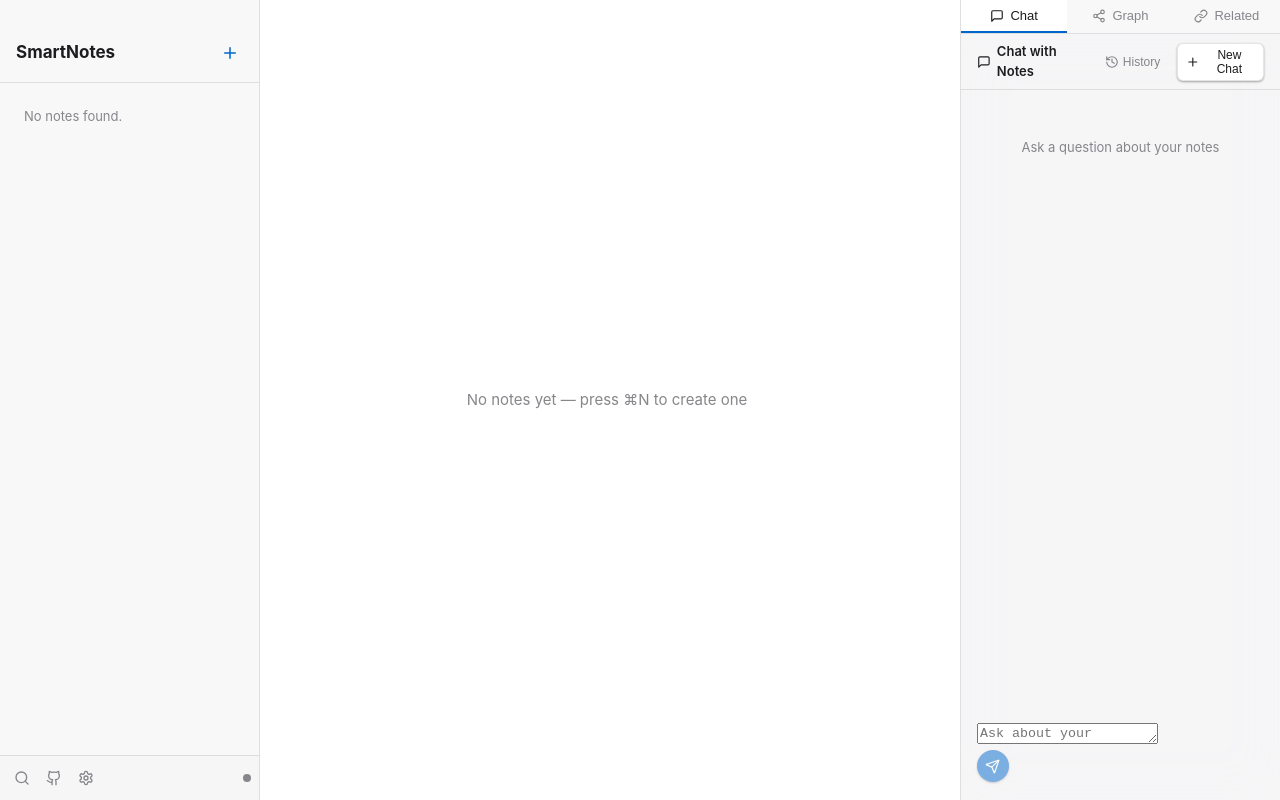
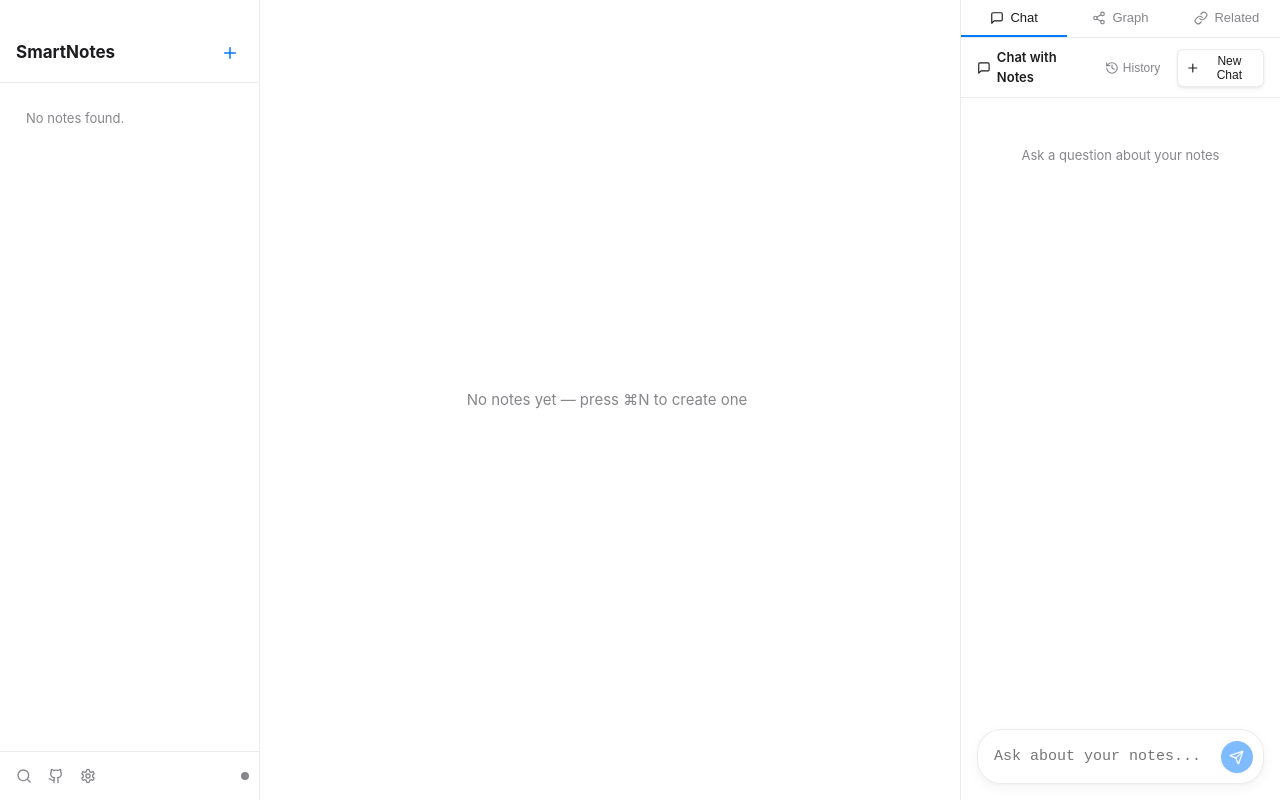
Before and after one commit to Rozerxshashank/Smartnotes-poc, a React (Vite) app in the folder renderer/: page / in a window 1280 px wide. Built offline with nearby package versions, Linux system fonts and the light colour scheme.

Commit message:
Update renderer/src/index.css

```diff
--- a/renderer/src/index.css
+++ b/renderer/src/index.css
@@ -1,32 +1,34 @@
 :root {
-  /* Colors - Light Mode (Default) */
-  --color-accent: #0066cc;
+  /* Colors - Light Mode (Apple-like) */
+  --color-accent: #007aff;
   --color-bg-main: #ffffff;
-  --color-bg-panel: rgba(245, 245, 247, 0.7);
+  --color-bg-panel: rgba(255, 255, 255, 0.6);
   --color-text-primary: #1d1d1f;
   --color-text-secondary: #86868b;
-  --color-border: rgba(0, 0, 0, 0.1);
+  --color-border: rgba(0, 0, 0, 0.08);
+  --color-gradient-start: #fdfbfb;
+  --color-gradient-end: #ebedee;
 
   /* Typography */
   --font-size-body: 15px;
   --font-size-small: 13px;
-  --font-size-h1: 24px;
+  --font-size-h1: 26px;
   --font-size-h2: 20px;
   --font-size-h3: 17px;
   --line-height-body: 1.5;
 
   /* Spacing & Geometry */
-  --radius-panel: 10px;
-  --radius-button: 6px;
-  --spacing-sm: 8px;
+  --radius-panel: 12px;
+  --radius-button: 8px;
+  --spacing-sm: 10px;
   --spacing-md: 16px;
   --spacing-lg: 24px;
   --spacing-xl: 32px;
 
   /* Elevation & Shadows */
-  --shadow-sm: 0 1px 3px rgba(0,0,0,0.12), 0 1px 2px rgba(0,0,0,0.24);
-  --shadow-panel: 0 4px 6px rgba(0,0,0,0.1), 0 1px 3px rgba(0,0,0,0.08);
-  --shadow-popover: 0 10px 20px rgba(0,0,0,0.15), 0 3px 6px rgba(0,0,0,0.10);
+  --shadow-sm: 0 1px 2px rgba(0,0,0,0.05), 0 2px 4px rgba(0,0,0,0.05);
+  --shadow-panel: 0 4px 12px rgba(0,0,0,0.05), 0 1px 3px rgba(0,0,0,0.03);
+  --shadow-popover: 0 10px 30px rgba(0,0,0,0.1), 0 4px 10px rgba(0,0,0,0.05);
 
   /* Z-Index Scale */
   --z-base: 1;
@@ -37,27 +39,31 @@
   --z-tooltip: 50;
 
   /* Motion */
-  --transition-fast: 150ms ease-out;
+  --transition-fast: 150ms cubic-bezier(0.2, 0.8, 0.2, 1);
+  --transition-normal: 250ms cubic-bezier(0.2, 0.8, 0.2, 1);
 }
 
 @media (prefers-color-scheme: dark) {
   :root {
     --color-accent: #0a84ff;
-    --color-bg-main: #1e1e1e;
-    --color-bg-panel: rgba(40, 40, 40, 0.7);
+    --color-bg-main: #141416;
+    --color-bg-panel: rgba(28, 28, 30, 0.75);
     --color-text-primary: #f5f5f7;
-    --color-text-secondary: #98989d;
-    --color-border: rgba(255, 255, 255, 0.1);
+    --color-text-secondary: #a1a1a6;
+    --color-border: rgba(255, 255, 255, 0.12);
+    --color-gradient-start: #141416;
+    --color-gradient-end: #1c1c1e;
 
-    --shadow-sm: 0 1px 3px rgba(0,0,0,0.3), 0 1px 2px rgba(0,0,0,0.4);
-    --shadow-panel: 0 4px 6px rgba(0,0,0,0.2), 0 1px 3px rgba(0,0,0,0.15);
-    --shadow-popover: 0 10px 20px rgba(0,0,0,0.25), 0 3px 6px rgba(0,0,0,0.15);
+    --shadow-sm: 0 2px 4px rgba(0,0,0,0.4);
+    --shadow-panel: 0 8px 24px rgba(0,0,0,0.5), 0 2px 6px rgba(0,0,0,0.4);
+    --shadow-popover: 0 10px 30px rgba(0,0,0,0.6), 0 4px 10px rgba(0,0,0,0.4);
   }
 }
 
 @media (prefers-reduced-motion: reduce) {
   :root {
     --transition-fast: 0ms;
+    --transition-normal: 0ms;
   }
 }
 
@@ -68,14 +74,15 @@
 body {
   margin: 0;
   padding: 0;
-  font-family: -apple-system, BlinkMacSystemFont, "SF Pro Text", "Segoe UI", sans-serif;
+  font-family: -apple-system, BlinkMacSystemFont, "SF Pro Text", "Helvetica Neue", "Segoe UI", sans-serif;
   font-size: var(--font-size-body);
   line-height: var(--line-height-body);
-  background-color: var(--color-bg-main);
+  background: linear-gradient(135deg, var(--color-gradient-start) 0%, var(--color-gradient-end) 100%);
   color: var(--color-text-primary);
   /* Electron specific styling */
   overflow: hidden;
   -webkit-font-smoothing: antialiased;
+  -moz-osx-font-smoothing: grayscale;
 }
 
 /* TipTap Editor Styles */
@@ -97,8 +104,124 @@
 .ProseMirror h3 { font-size: var(--font-size-h3); margin-top: var(--spacing-md); }
 
 /* Focus States */
-button:focus-visible, div[tabindex]:focus-visible, input:focus-visible, .ProseMirror:focus-visible {
+button:focus-visible, div[tabindex]:focus-visible, input:focus-visible {
   outline: 2px solid var(--color-accent);
   outline-offset: 2px;
   border-radius: var(--radius-button);
 }
+
+.ProseMirror:focus-visible {
+  outline: none;
+}
+
+/* Animations */
+@keyframes slideUpFade {
+  from { opacity: 0; transform: translateY(12px) scale(0.98); }
+  to { opacity: 1; transform: translateY(0) scale(1); }
+}
+
+@keyframes pulseBorder {
+  0% { box-shadow: 0 0 0 0 rgba(0, 122, 255, 0.4); }
+  70% { box-shadow: 0 0 0 4px rgba(0, 122, 255, 0); }
+  100% { box-shadow: 0 0 0 0 rgba(0, 122, 255, 0); }
+}
+
+/* Chat UI Improvements */
+.chat-bubble {
+  max-width: 85%;
+  padding: 12px 16px;
+  border-radius: 20px;
+  margin-bottom: var(--spacing-sm);
+  font-size: var(--font-size-body);
+  line-height: 1.5;
+  word-wrap: break-word;
+  position: relative;
+  box-shadow: var(--shadow-sm);
+  animation: slideUpFade 0.35s cubic-bezier(0.2, 0.8, 0.2, 1) forwards;
+  transition: transform 0.2s ease, box-shadow 0.2s ease;
+}
+
+.chat-bubble p {
+  margin: 0 0 8px 0;
+}
+.chat-bubble p:last-child {
+  margin: 0;
+}
+
+.chat-bubble:hover {
+  transform: translateY(-1px);
+  box-shadow: var(--shadow-panel);
+}
+
+.chat-bubble.user {
+  align-self: flex-end;
+  background: linear-gradient(135deg, var(--color-accent), #3395ff);
+  color: #ffffff;
+  border-bottom-right-radius: 4px;
+}
+
+.chat-bubble.assistant {
+  align-self: flex-start;
+  background-color: var(--color-bg-panel);
+  color: var(--color-text-primary);
+  border-bottom-left-radius: 4px;
+  backdrop-filter: blur(24px);
+  -webkit-backdrop-filter: blur(24px);
+  border: 1px solid var(--color-border);
+}
+
+.chat-input-wrapper {
+  display: flex;
+  align-items: flex-end;
+  gap: 8px;
+  background: var(--color-bg-panel);
+  backdrop-filter: blur(30px);
+  -webkit-backdrop-filter: blur(30px);
+  border: 1px solid var(--color-border);
+  border-radius: 24px;
+  padding: 8px 8px 8px 16px;
+  box-shadow: var(--shadow-panel);
+  transition: var(--transition-normal);
+}
+
+.chat-input-wrapper:focus-within {
+  border-color: var(--color-accent);
+  background: var(--color-bg-main);
+  box-shadow: 0 4px 20px rgba(0,0,0,0.1), 0 0 0 2px rgba(0, 122, 255, 0.2);
+}
+
+.chat-input {
+  flex: 1;
+  background: transparent;
+  border: none;
+  color: var(--color-text-primary);
+  font-size: var(--font-size-body);
+  outline: none;
+  padding: 8px 0;
+  max-height: 140px;
+  resize: none;
+  line-height: 1.4;
+}
+
+/* Chat Citations */
+.citation-badge {
+  display: inline-flex;
+  align-items: center;
+  padding: 2px 10px;
+  margin: 0 4px;
+  background: linear-gradient(135deg, var(--color-accent), #3395ff);
+  color: #fff !important;
+  border-radius: 14px;
+  font-size: 11px;
+  font-weight: 600;
+  cursor: pointer;
+  box-shadow: var(--shadow-sm);
+  transition: all 0.2s cubic-bezier(0.2, 0.8, 0.2, 1);
+  text-decoration: none !important;
+}
+
+.citation-badge:hover {
+  transform: scale(1.05) translateY(-1px);
+  box-shadow: 0 4px 12px rgba(0, 122, 255, 0.4);
+  opacity: 1 !important;
+}
```
